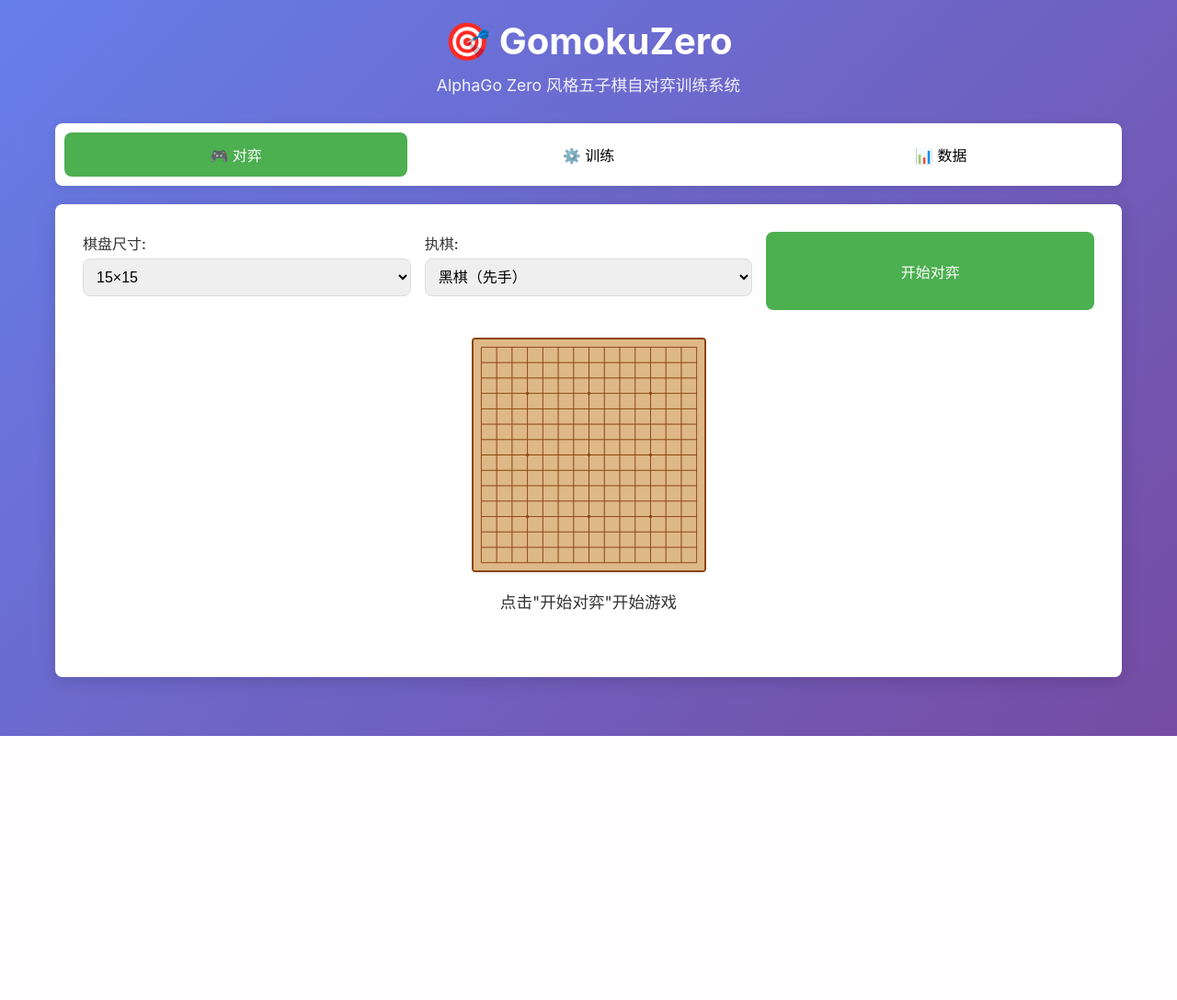
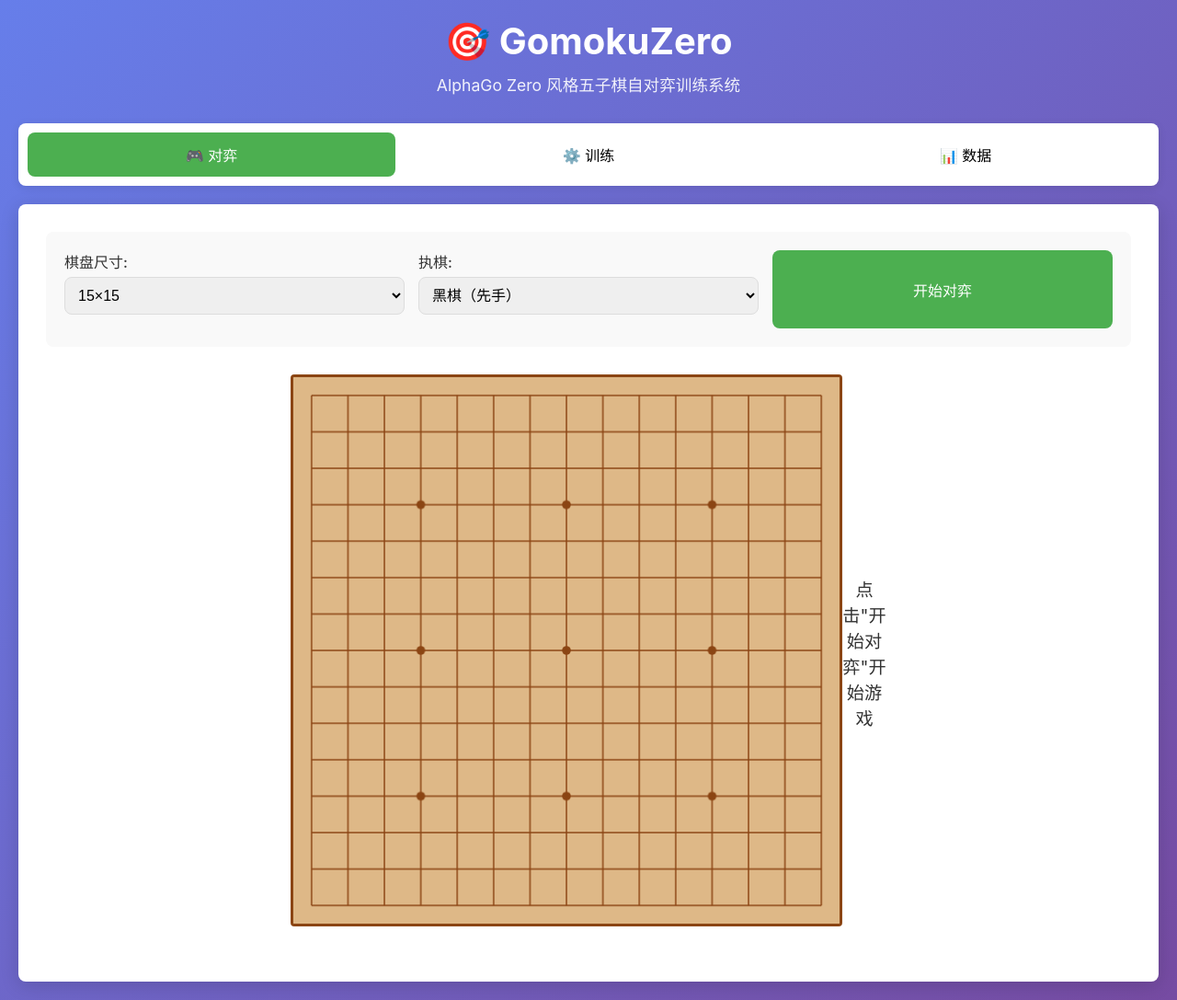
Before and after one commit to toneliu/gomukuzero, a FastAPI app: template gomoku_zero/templates/index.html in a window 1280 px wide. Shown: the whole page at 92% size. Before the commit the page ends 800 px from the top, so only its background shows below. Run offline with FastAPI, Linux system fonts and the light colour scheme; the template is opened without the code that fills it, so the values that code supplies are empty.

Commit message:
feat: 优化前端界面，棋盘更大更清晰

```diff
--- a/gomoku_zero/app/main.py
+++ b/gomoku_zero/app/main.py
@@ -2,7 +2,11 @@ from fastapi import FastAPI
 from fastapi.staticfiles import StaticFiles
 from fastapi.templating import Jinja2Templates
 from fastapi.middleware.cors import CORSMiddleware
+from fastapi.responses import HTMLResponse
 import os
+import sys
+
+sys.path.insert(0, os.path.dirname(os.path.dirname(os.path.abspath(__file__))))
 
 from app.api import game_api, training_api, data_api
 from app.config import CONFIG
@@ -30,9 +34,11 @@ if os.path.exists(static_dir):
 
 templates = Jinja2Templates(directory=templates_dir)
 
-@app.get("/")
+@app.get("/", response_class=HTMLResponse)
 async def root():
-    return {"message": "GomokuZero API", "version": "1.0.0"}
+    html_path = os.path.join(templates_dir, "index.html")
+    with open(html_path, 'r', encoding='utf-8') as f:
+        return f.read()
 
 @app.get("/health")
 async def health():
--- a/gomoku_zero/static/css/style.css
+++ b/gomoku_zero/static/css/style.css
@@ -21,7 +21,7 @@ body {
 }
 
 .container {
-    max-width: 1200px;
+    max-width: 1400px;
     margin: 0 auto;
     padding: 20px;
 }
@@ -140,24 +140,43 @@ header h1 {
     flex-direction: column;
     align-items: center;
     margin: 30px 0;
+    min-height: 500px;
 }
 
 .board-container {
     position: relative;
+    width: 100%;
+    max-width: 600px;
+    display: flex;
+    justify-content: center;
+    align-items: center;
 }
 
 #game-board {
     background: #DEB887;
-    border: 2px solid #8B4513;
+    border: 3px solid #8B4513;
     border-radius: 4px;
     cursor: pointer;
-    max-width: 100%;
+    width: 100%;
+    height: auto;
+    aspect-ratio: 1 / 1;
+    max-width: 600px;
 }
 
 .game-info {
     text-align: center;
     margin-top: 15px;
-    font-size: 1.1rem;
+    font-size: 1.2rem;
+}
+
+.status-message {
+    font-size: 1.3rem;
+    font-weight: bold;
+    color: #333;
+    padding: 10px;
+    background: #f9f9f9;
+    border-radius: var(--border-radius);
+    margin-bottom: 15px;
 }
 
 .win-rate {
@@ -173,12 +192,16 @@ header h1 {
     grid-template-columns: repeat(auto-fit, minmax(200px, 1fr));
     gap: 15px;
     margin-bottom: 20px;
+    background: #f9f9f9;
+    padding: 20px;
+    border-radius: var(--border-radius);
 }
 
 .game-actions {
     display: flex;
     gap: 10px;
     justify-content: center;
+    margin-top: 20px;
 }
 
 .training-status {
@@ -268,6 +291,7 @@ header h1 {
     border-radius: var(--border-radius);
     box-shadow: 0 4px 15px rgba(0,0,0,0.2);
     animation: slideIn 0.3s ease;
+    z-index: 1000;
 }
 
 @keyframes slideIn {
@@ -294,9 +318,12 @@ header h1 {
         padding: 15px;
     }
 
+    .board-container {
+        max-width: 95vw;
+    }
+
     #game-board {
-        max-width: 90vw;
-        max-height: 60vh;
+        max-width: 95vw;
     }
 
     .control-group select,
--- a/gomoku_zero/static/js/board.js
+++ b/gomoku_zero/static/js/board.js
@@ -15,6 +15,11 @@ class BoardRenderer {
         this.lastMove = null;
         this.policyMap = null;
         this.stoneRadius = 0.4;
+
+        // 初始化时就设置Canvas尺寸
+        setTimeout(() => {
+            this.resizeToContainer();
+        }, 100);
     }
 
     /**
@@ -26,14 +31,28 @@ class BoardRenderer {
         this.board = Array(size).fill().map(() => Array(size).fill(0));
         this.lastMove = null;
         this.policyMap = null;
+        this.resizeToContainer();
     }
 
     /**
      * 根据容器宽度调整Canvas尺寸
-     * @param {number} containerWidth - 容器宽度
      */
-    resize(containerWidth) {
-        const maxSize = Math.min(containerWidth, 600);
+    resizeToContainer() {
+        const container = document.querySelector('.board-container');
+        if (!container) return;
+
+        // 优先使用容器宽度
+        let containerWidth = container.clientWidth;
+
+        // 如果容器宽度太小，使用窗口宽度减去padding
+        if (containerWidth < 300) {
+            containerWidth = Math.min(window.innerWidth - 40, 600);
+        }
+
+        // 确保最小宽度
+        const minWidth = Math.max(300, Math.min(containerWidth, 600));
+
+        const maxSize = minWidth;
         this.cellSize = Math.floor(maxSize / this.size);
         const canvasSize = this.cellSize * this.size;
 
@@ -45,6 +64,14 @@ class BoardRenderer {
         this.ctx.scale(dpr, dpr);
 
         this.draw();
+    }
+
+    /**
+     * 调整棋盘大小（兼容性方法）
+     * @param {number} containerWidth - 容器宽度（忽略，使用容器自适应）
+     */
+    resize(containerWidth) {
+        this.resizeToContainer();
     }
 
     /**
@@ -134,7 +161,7 @@ class BoardRenderer {
         const cs = this.cellSize;
 
         ctx.strokeStyle = '#8B4513';
-        ctx.lineWidth = 1;
+        ctx.lineWidth = 1.5;
 
         for (let i = 0; i < this.size; i++) {
             ctx.beginPath();
@@ -148,12 +175,13 @@ class BoardRenderer {
             ctx.stroke();
         }
 
+        // 15x15棋盘的星位
         if (this.size === 15) {
             const starPoints = [[3, 3], [3, 7], [3, 11], [7, 3], [7, 7], [7, 11], [11, 3], [11, 7], [11, 11]];
             ctx.fillStyle = '#8B4513';
             for (const [row, col] of starPoints) {
                 ctx.beginPath();
-                ctx.arc(cs / 2 + col * cs, cs / 2 + row * cs, cs * 0.1, 0, Math.PI * 2);
+                ctx.arc(cs / 2 + col * cs, cs / 2 + row * cs, cs * 0.12, 0, Math.PI * 2);
                 ctx.fill();
             }
         }
@@ -196,7 +224,7 @@ class BoardRenderer {
 
                     if (this.lastMove && this.lastMove[0] === i && this.lastMove[1] === j) {
                         ctx.strokeStyle = '#f44336';
-                        ctx.lineWidth = 2;
+                        ctx.lineWidth = 3;
                         ctx.beginPath();
                         ctx.arc(cs / 2 + j * cs, cs / 2 + i * cs, cs * 0.35, 0, Math.PI * 2);
                         ctx.stroke();
```
Also changed, not shown: 4 other files.
